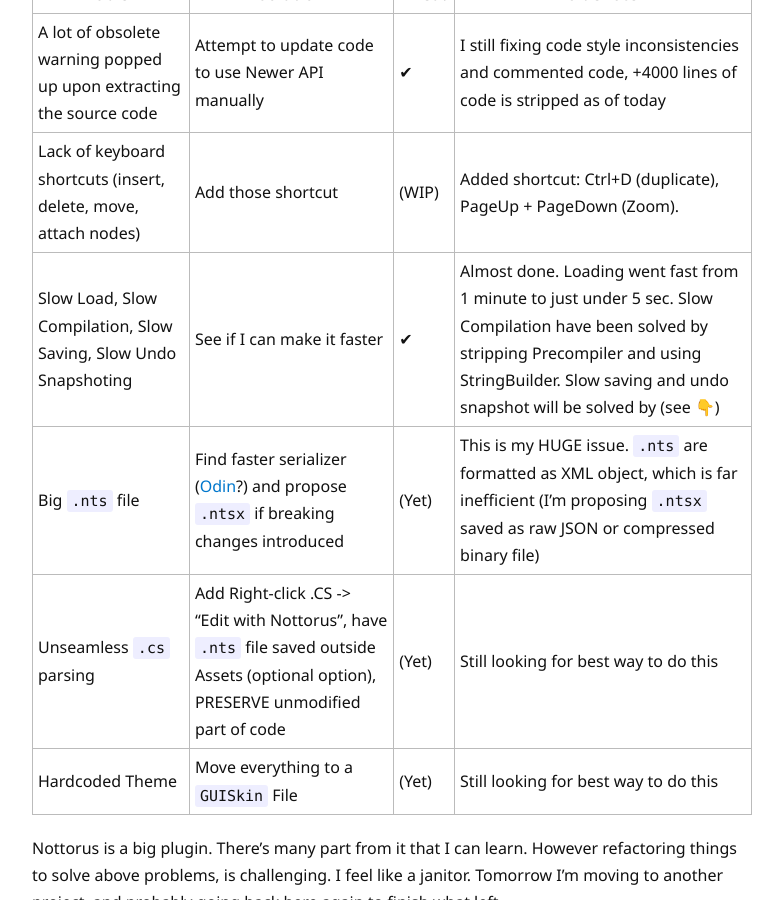
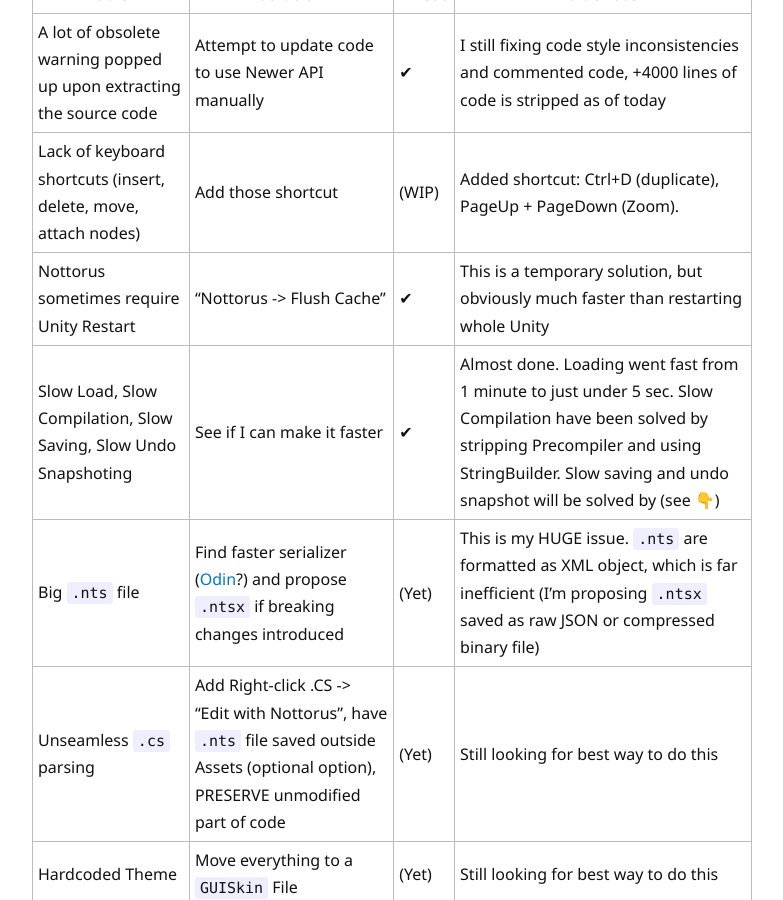
Before and after one commit to willnode/blog, a Jekyll site: the page built from en/_posts/2018-06-17-nottorus-after-2-years.md, in a window 1280 px wide and 900 px high, scrolled down 4235 px. Shown: the whole window, without its empty margins (248-1031 px from the left). Built offline with Jekyll 4.4.1, drawn with Linux system fonts in a browser that asks for light colours.

Commit message:
Update blog again

```diff
--- a/en/_posts/2018-06-17-nottorus-after-2-years.md
+++ b/en/_posts/2018-06-17-nottorus-after-2-years.md
@@ -85,6 +85,7 @@ Problem | Solution | Fixed? | Sidenote |
 ---|---|---|---|
 A lot of obsolete warning popped up upon extracting the source code | Attempt to update code to use Newer API manually | ✔ | I still fixing code style inconsistencies and commented code, +4000 lines of code is stripped as of today |
 Lack of keyboard shortcuts (insert, delete, move, attach nodes) | Add those shortcut | (WIP) | Added shortcut: Ctrl+D (duplicate), PageUp + PageDown (Zoom). |
+Nottorus sometimes require Unity Restart | "Nottorus -> Flush Cache" | ✔ | This is a temporary solution, but obviously much faster than restarting whole Unity |
 Slow Load, Slow Compilation, Slow Saving, Slow Undo Snapshoting | See if I can make it faster | ✔ | Almost done. Loading went fast from 1 minute to just under 5 sec. Slow Compilation have been solved by stripping Precompiler and using StringBuilder. Slow saving and undo snapshot will be solved by (see 👇) |
 Big `.nts` file | Find faster serializer ([Odin](https://github.com/TeamSirenix/odin-serializer)?) and propose `.ntsx` if breaking changes introduced | (Yet) | This is my HUGE issue. `.nts` are formatted as XML object, which is far inefficient (I'm proposing `.ntsx` saved as raw JSON or compressed binary file) |
 Unseamless `.cs` parsing | Add Right-click .CS -> "Edit with Nottorus", have `.nts` file saved outside Assets (optional option), PRESERVE unmodified part of code | (Yet) | Still looking for best way to do this |
```
